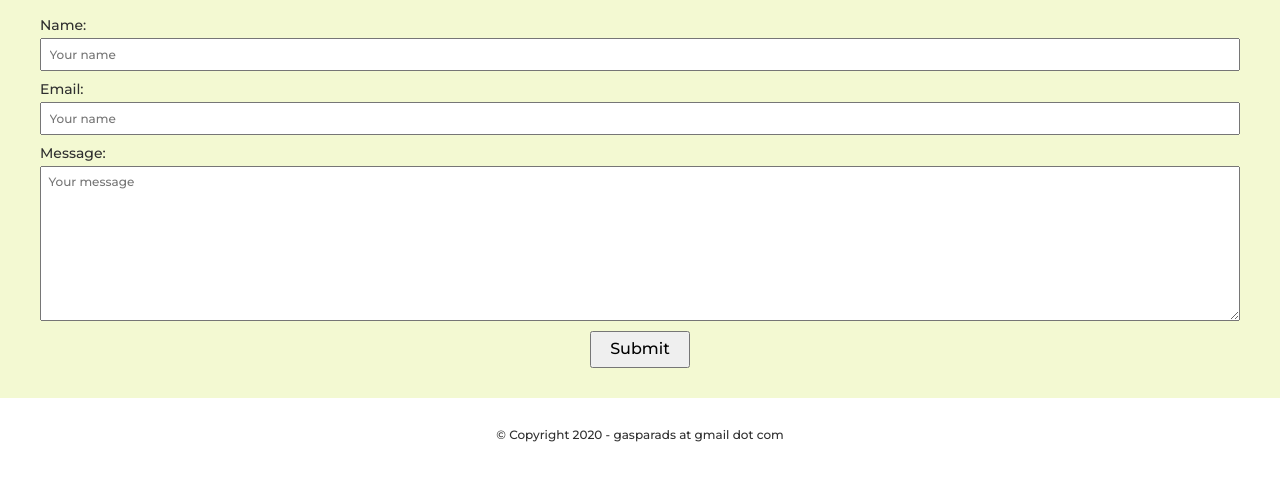
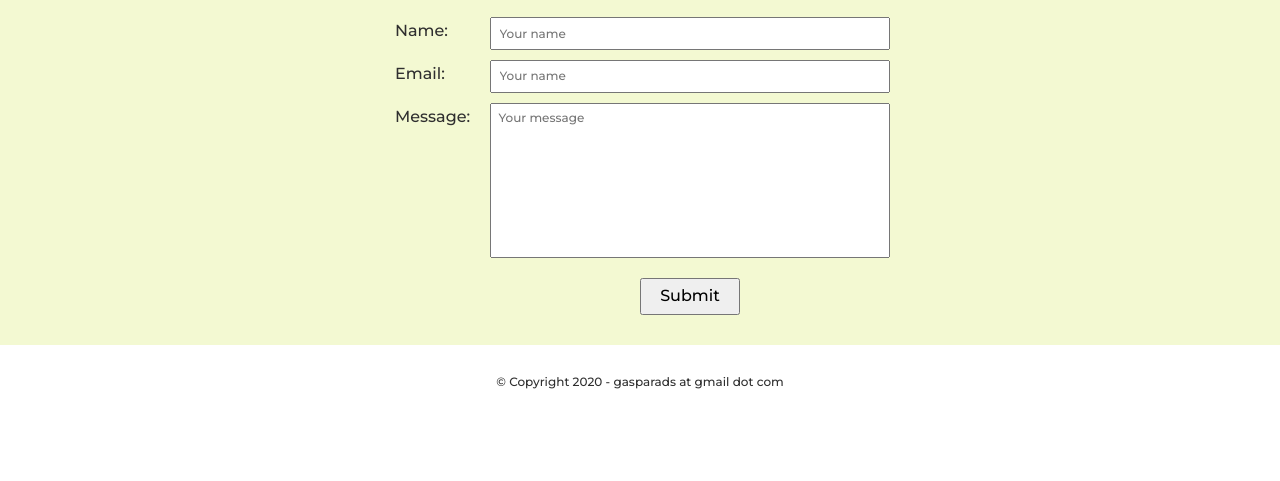
Before and after one commit to GGGasGit/GGGasGit.github.io, a website: page contact.html in a window 1280 px wide. Shown: the part 183-664 px from the top of the page. Drawn offline with Linux system fonts and the light colour scheme.

Commit message:
Contact Page v0.99

```diff
--- a/css/style.css
+++ b/css/style.css
@@ -117,7 +117,7 @@ a:hover {
     justify-content: space-evenly;
     align-items: center;
     min-height: 30rem;
-    padding: 2rem 4rem;
+    padding: 2rem 3rem;
     text-align: center;
 }
 
@@ -233,6 +233,67 @@ a:hover {
 
 /* CONTACT FORM STYLES */
 
+form {
+    display: flex;
+    flex-direction: column;
+    align-items: center;
+    margin-top: 2rem;
+    width: 100%;
+}
+
+.form-item {
+    display: flex;
+    flex-direction: column;
+    align-items: flex-start;
+    width: 100%;
+}
+
+label {
+    margin-bottom: 0.5rem;
+    font-size: 1.4rem;
+}
+
+input, textarea {
+    padding: 0.75rem;
+    margin-bottom: 1rem;
+    font-size: 1.2rem;
+    width: 100%;
+}
+
+textarea {
+    resize: none;
+}
+
+[type="submit"] {
+    width: 10rem;
+    font-size: 1.6rem;
+    align-self: center;
+    margin-top: 1rem;
+}
+
+
+@media screen and (min-width: 577px) {
+    .form-item {
+        flex-direction: row;
+        justify-content: space-between;
+        width: 50rem;
+    }
+
+    label {
+        padding: 0.5rem;
+        font-size: 1.6rem;
+    }
+
+    input, textarea {
+        width: 40rem;
+        padding: 0.75rem;
+    }
+
+    [type="submit"] {
+        margin-left: 10rem;
+    }
+}
+
 /* form {
     display: flex;
     margin-top: 2rem;
@@ -263,36 +324,3 @@ input, textarea {
     font-size: 1.6rem;
     align-self: center;
 } */
-
-form {
-    display: flex;
-    flex-direction: column;
-    align-items: center;
-    margin-top: 2rem;
-    width: 100%;
-}
-
-.form-item {
-    display: flex;
-    flex-direction: column;
-    align-items: flex-start;
-    width: 100%;
-}
-
-label {
-    margin-bottom: 0.5rem;
-    font-size: 1.4rem;
-}
-
-input, textarea {
-    padding: 0.75rem;
-    margin-bottom: 1rem;
-    font-size: 1.2rem;
-    width: 100%;
-}
-
-[type="submit"] {
-    width: 10rem;
-    font-size: 1.6rem;
-    align-self: center;
-}
```
